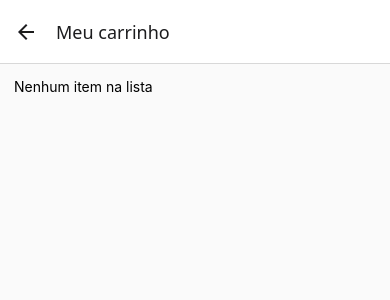
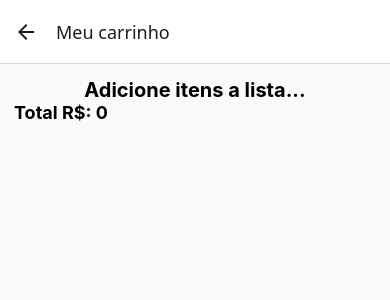
Before and after one commit to LuizPhelipe77/desafio, a React Native app: screen /Cart in a window 390 px wide. Shown: the top 300 px of the page. Built offline with nearby package versions, Linux system fonts and the light colour scheme.

Commit message:
inalizado Readme

```diff
--- a/src/contexts/CartContexts.js
+++ b/src/contexts/CartContexts.js
@@ -4,6 +4,7 @@
 
 function CartProvider({ children }){
     const [cart, setCart] = useState([]);
+    const [total, setTotal] = useState(0)
 
     function addItemCart(newItem){
         //ver se esse item ja esta no seu carrinho e ai adicionamos +1 quantidade
@@ -18,6 +19,8 @@
             cartList[indexItem].total = cartList[indexItem].amount * cartList[indexItem].price;
 
             setCart(cartList)
+            totalResultCart(cartList)
+
             return;
         }
         //adicionamos no carrinho
@@ -28,6 +31,7 @@
         }
 
         setCart(products => [...products, data])
+        totalResultCart([...cart, data])
     }
 
     function removeItemCart(product){
@@ -41,12 +45,22 @@
             cartList[indexItem].total = cartList[indexItem].total - cartList[indexItem].price;
 
             setCart(cartList);
+            totalResultCart(cartList)
             return;
         }
         // se for igual a um, remove da lista
         const removeItem = cart.filter(item => item.id !== product.id)
         setCart(removeItem);
+        totalResultCart(removeItem)
 
+    }
+            //acc = acululador
+            //obj = obejeto 'item'
+    function totalResultCart(items){
+        let myCart = items;
+        let result = myCart.reduce((acc, obj) => { return acc + obj.total }, 0)
+
+        setTotal(result.toFixed(2));
     }
 
     return(
@@ -54,7 +68,8 @@
             value={{
                 cart,
                 addItemCart,
-                removeItemCart
+                removeItemCart,
+                total
             }}
         >
             {children}
--- a/src/pages/Cart/index.js
+++ b/src/pages/Cart/index.js
@@ -4,15 +4,15 @@
 import CardItem from "../../components/CartItem"
 
 export default function Cart(){
-    const { Cart, addItemCart, removeItemCart } = useContext(CartContext)
+    const { cart, addItemCart, removeItemCart, total } = useContext(CartContext)
 
     return(
         <View style={styles.container}>
             <FlatList
-                data={Cart}
+                data={cart}
                 showsVerticalScrollIndicator={false}
                 keyExtractor={ (item) => String(item.id) }
-                ListEmptyComponent={ () =><Text>Nenhum item na lista</Text>}
+                ListEmptyComponent={ () =><Text style={styles.noCart}>Adicione itens a lista...</Text>}
                 renderItem={ ({item}) =>  (
                     <CardItem
                         data={item}
@@ -20,6 +20,7 @@
                         removeAmount={ () => removeItemCart(item) }
                     />
                 )}
+                ListFooterComponent={() => <Text style={styles.total}>Total R$: {total} </Text>}
             />
         </View>
     )
@@ -32,5 +33,16 @@
         paddingStart: 14,
         paddingEnd: 14,
         paddingTop: 14,
+    },
+    noCart:{
+        fontSize:20,
+        fontWeight: 'bold',
+        textAlign: 'center',
+        justifyContent: 'center'
+    },
+    total:{
+        fontSize:18,
+        fontWeight: 'bold',
+        marginBottom: 24
     }
 })
--- a/src/pages/Home/index.js
+++ b/src/pages/Home/index.js
@@ -51,11 +51,13 @@
                 style={styles.cartButton}
                 onPress={ () => navigation.navigate('Cart') }
                 >
-                    <View style={styles.dot}>
-                        <Text style={styles.dotText}>
-                            {cart?.length}
-                        </Text>
-                    </View>
+                    {cart.length >= 1 && (
+                        <View style={styles.dot}>
+                            <Text style={styles.dotText}>
+                                {cart?.length}
+                            </Text>
+                        </View>
+                    )}
                     <Feather name="shopping-cart" size={33} color='#000' />
                 </TouchableOpacity>
 
```
